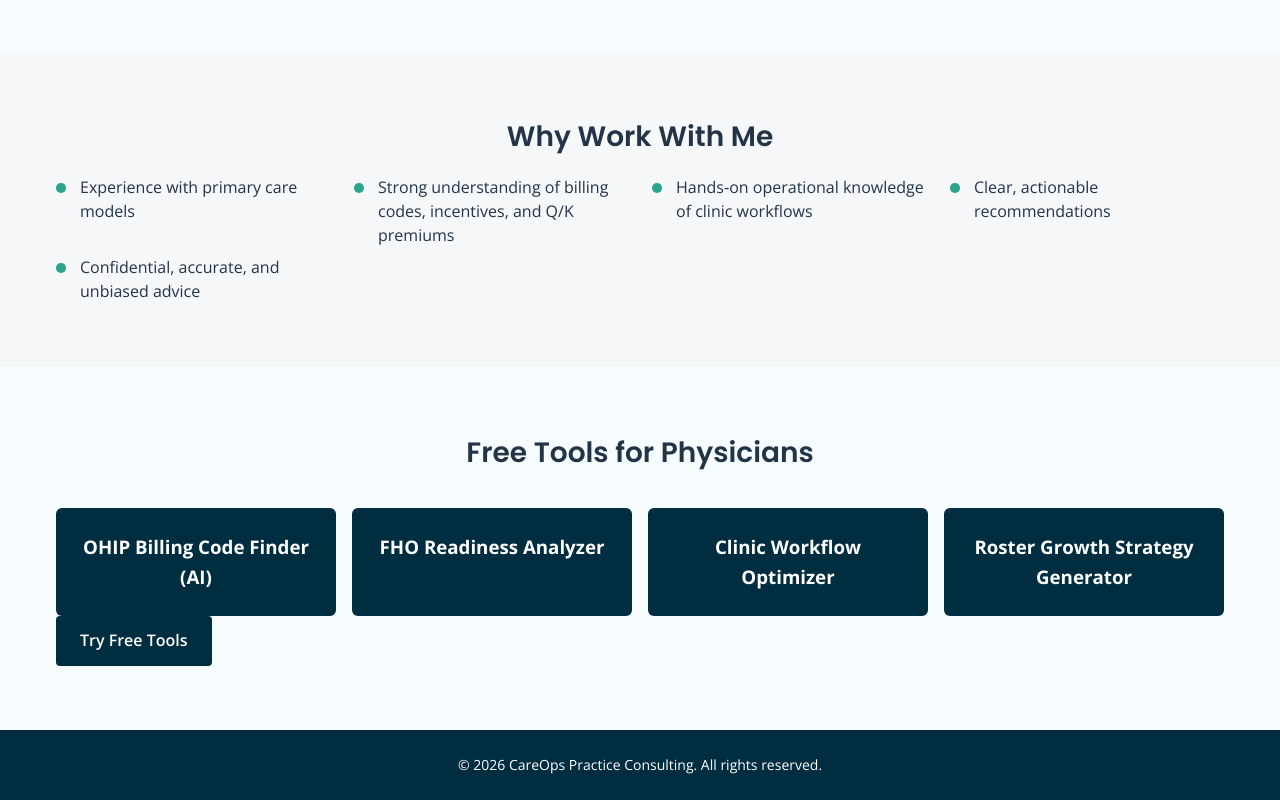
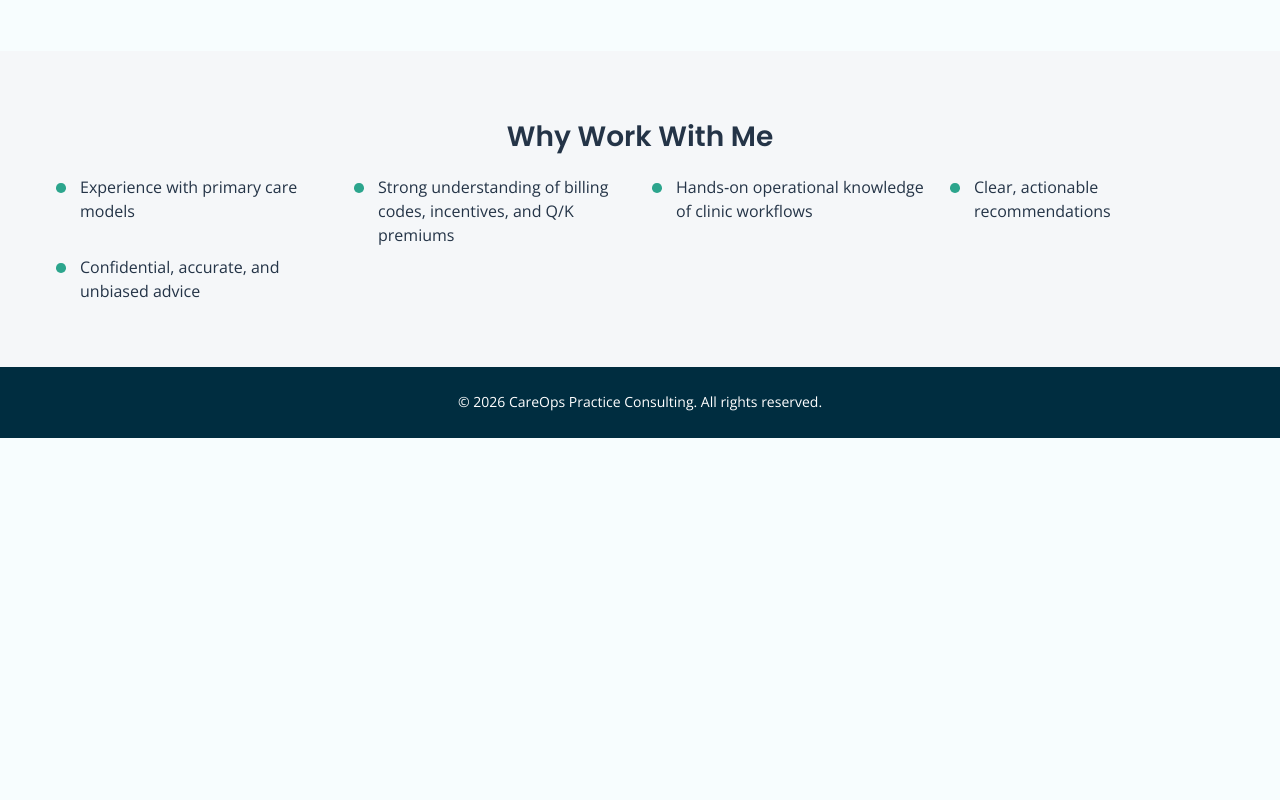
Before and after one commit to YousifYassi/asaad-website, a plain HTML site: page index.html in a window 1280 px wide. Shown: the part 1850-2650 px from the top of the page. After the commit the page ends 2288 px from the top, so only its background shows below. Drawn offline with nearby package versions, Linux system fonts and the light colour scheme.

Commit message:
removing free tools section

```diff
--- a/index.html
+++ b/index.html
@@ -123,27 +123,6 @@
             </div>
         </section>
 
-        <!-- Free Tools -->
-        <section class="section free-tools">
-            <div class="container reveal">
-                <h2>Free Tools for Physicians</h2>
-                <div class="tool-grid">
-                    <div class="tool-card">
-                        <h3>OHIP Billing Code Finder (AI)</h3>
-                    </div>
-                    <div class="tool-card">
-                        <h3>FHO Readiness Analyzer</h3>
-                    </div>
-                    <div class="tool-card">
-                        <h3>Clinic Workflow Optimizer</h3>
-                    </div>
-                    <div class="tool-card">
-                        <h3>Roster Growth Strategy Generator</h3>
-                    </div>
-                </div>
-                <a href="#" class="btn secondary-btn">Try Free Tools</a>
-            </div>
-        </section>
     </main>
 
     <!-- Footer -->
```
